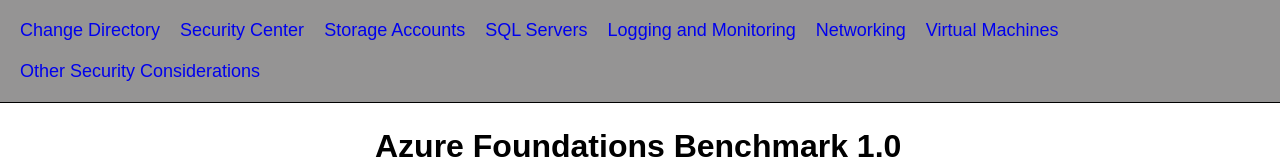
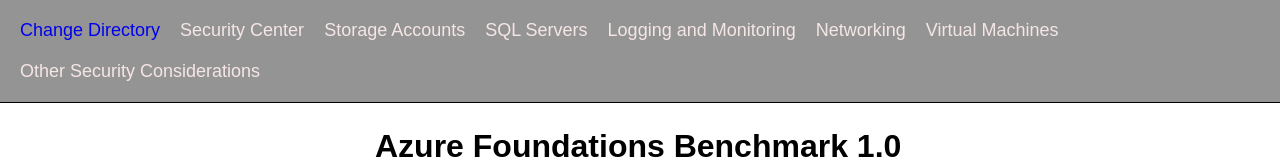
Before and after one commit to kbroughton/azure_cis_scanner, a React (Create React App) app in the folder azure-cis-scanner-client/: page / in a window 1280 px wide. Shown: the top 160 px of the page. Built offline with nearby package versions, Linux system fonts and the light colour scheme; no server answers.

Commit message:
connected service in redux state to nav component

```diff
--- a/azure-cis-scanner-client/src/actions/subscriptions.js
+++ b/azure-cis-scanner-client/src/actions/subscriptions.js
@@ -1,4 +1,10 @@
 import {normalizeResponseErrors} from './utils';
+
+export const SET_SERVICE = 'SET_SERVICE';
+export const setService = data => ({
+    type: SET_SERVICE,
+    data
+})
 
 export const GET_SUBSCRIPTIONS_REQUEST = 'GET_SUBSCRIPTIONS_REQUEST';
 export const getSubscriptionsRequest = data => ({
--- a/azure-cis-scanner-client/src/compnenents/nav.js
+++ b/azure-cis-scanner-client/src/compnenents/nav.js
@@ -1,23 +1,40 @@
 import React, { Component } from 'react';
 import { connect } from 'react-redux';
-import {Link} from 'react-router-dom';
+import { bindActionCreators } from 'redux';
+import { Link } from 'react-router-dom';
+import { setService } from '../actions/subscriptions.js'
 
 class Nav extends Component {
 
+  constructor(props) {
+    super(props);
+    this.handleClick = this.handleClick.bind(this);
+  }
+
+  handleClick = (service) => {
+    console.log('selecting service')
+    this.props.setService(service);
+  }
+
+
   render() {
-
-    const selectedSubscription = this.props.selectedSubscription;
-
     return (
       <nav>
           <li><Link to='/subscriptions'>Change Directory</Link></li>
-          <li><Link to={`/${selectedSubscription}/security-center/Security%20Center`}>Security Center</Link></li>
+          <li><a onClick={() => this.handleClick('Security%20Center')}>Security Center</a></li>
+          <li><a onClick={() => this.handleClick('Storage%20Accounts')}>Storage Accounts</a></li>
+          <li><a onClick={() => this.handleClick('SQL%20Servers')}>SQL Servers</a></li>
+          <li><a onClick={() => this.handleClick('Logging%20and%20Monitoring')}>Logging and Monitoring</a></li>
+          <li><a onClick={() => this.handleClick('Networking')}>Networking</a></li>
+          <li><a onClick={() => this.handleClick('Virtual%20Machines')}>Virtual Machines</a></li>
+          <li><a onClick={() => this.handleClick('Other%20Security%20Considerations')}>Other Security Considerations</a></li>
+          {/* <li><Link to={`/${selectedSubscription}/security-center/Security%20Center`}>Security Center</Link></li>
           <li><Link to={`/${selectedSubscription}/storage-accounts/Storage%20Accounts`}>Storage Accounts</Link></li>
           <li><Link to={`/${selectedSubscription}/sql-servers/SQL%20Servers`}>SQL Servers</Link></li>
           <li><Link to={`/${selectedSubscription}/logging-and-monitoring/Logging%20and%20Monitoring`}>Logging and Monitoring</Link></li>
           <li><Link to={`/${selectedSubscription}/networking/Networking`}>Networking</Link></li>
           <li><Link to={`/${selectedSubscription}/virtual-machines/Virtual%20Machines`}>Virtual Machines</Link></li>
-          <li><Link to={`/${selectedSubscription}/other-security-considerations`}>Other Security Considerations</Link></li>
+          <li><Link to={`/${selectedSubscription}/other-security-considerations`}>Other Security Considerations</Link></li> */}
       </nav>
     );
   }
@@ -26,10 +43,13 @@
 const mapStateToProps = state => {
   return {
     subscriptions: state.subscriptions.subscriptions,
-    selectedSubscription: state.subscriptions.selectedSubscription
+    selectedSubscription: state.subscriptions.selectedSubscription,
+    service: state.subscriptions.service,
+    finding: state.subscriptions.finding
   };
 };
 
 export default connect(
-  mapStateToProps
+  mapStateToProps,
+  dispatch => bindActionCreators({ setService }, dispatch),
   )(Nav);
--- a/azure-cis-scanner-client/src/reducers/subscriptions.js
+++ b/azure-cis-scanner-client/src/reducers/subscriptions.js
@@ -1,4 +1,5 @@
 import {
+    SET_SERVICE,
     GET_SUBSCRIPTIONS_REQUEST,
     GET_SUBSCRIPTIONS_SUCCESS,
     GET_SUBSCRIPTIONS_ERROR,
@@ -21,12 +22,17 @@
 };
 
 export default function reducer(state = initialState, action) {
-    if (action.type === GET_SUBSCRIPTIONS_REQUEST) {
+    if (action.type === SET_SERVICE) {
+        return {
+            ...state,
+            service: action.data
+        }
+    } else if (action.type === GET_SUBSCRIPTIONS_REQUEST) {
         return {
             ...state,
             loading: true
         }
-    }else if (action.type === GET_SUBSCRIPTIONS_SUCCESS) {
+    } else if (action.type === GET_SUBSCRIPTIONS_SUCCESS) {
         return {
             ...state,
             loading: false,
```
